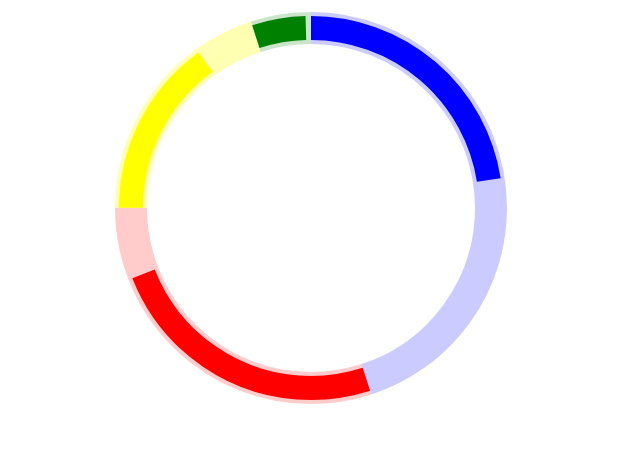
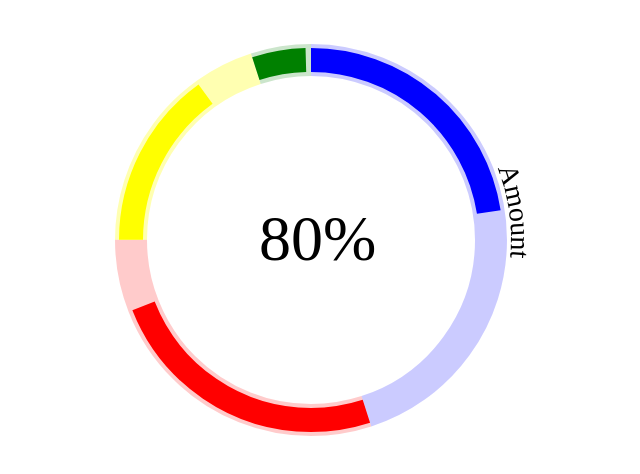
Before and after one commit to misraelson/score_badge, a plain HTML site: page index.html in a window 1280 px wide. Shown: the whole page, without its empty margins (329-969 px from the left). Drawn offline with Linux system fonts and the light colour scheme.

Commit message:
Arc path for words on outside of badge

```diff
--- a/badge.js
+++ b/badge.js
@@ -10,6 +10,8 @@ window.addEventListener('load', drawBadge, false);
     const recordDateCircle = document.querySelector('#record-date-yellow');
     const payDateCircle = document.querySelector('#pay-date-green');
 
+    const percentScore = document.querySelector('#percentage');
+
     const radius = amountCircle.r.baseVal.value;
     const circumference = radius * 2 * Math.PI;
     const amountWeight = 45;
@@ -21,6 +23,9 @@ window.addEventListener('load', drawBadge, false);
     let exScorePercent = 80;
     let recScorePercent = 75;
     let payScorePercent = 90;
+
+    let dailyScore = 80;
+    percentScore.textContent = dailyScore + "%"
 
     function setArcLength(percent) {
       const arcLength = percent / 100 * circumference
--- a/index.html
+++ b/index.html
@@ -23,6 +23,18 @@
       <circle id='ex-date-red' cx='50' cy='50' r='45' />
       <circle id='record-date-yellow' cx='50' cy='50' r='45' />
       <circle id='pay-date-green'cx='50' cy='50' r='45' />
+      <text x="37" y="55" id="percentage"></text>
+      <path
+        id="multiarc"
+        d="M 50 0 A 45 45, 0 0 1, 50 100"
+        fill="none"
+      />
+      <text dx="60" dy="0" font-size="7">
+        <textPath
+          id="multiarcText" href="#multiarc" aria-label="Smashing">
+          Amount
+        </textPath>
+      </text>
     </svg>
   </div>
 </body>
--- a/style.css
+++ b/style.css
@@ -1,11 +1,13 @@
 .accuracy-badge {
   display: flex;
   justify-content: center;
+  padding: 2em;
 }
 
 svg {
   height: 400px;
   width: 400px;
+  overflow: visible;
 }
 circle {
   stroke-width: 6px;
```
